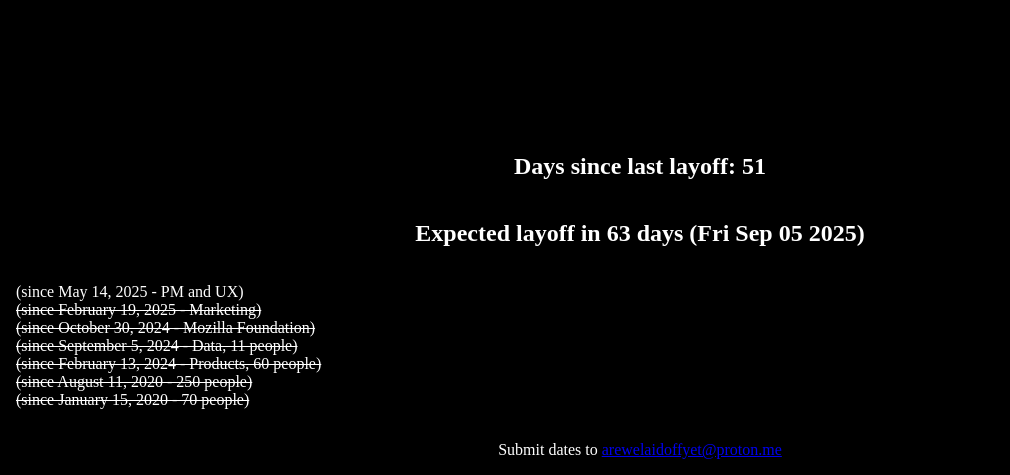
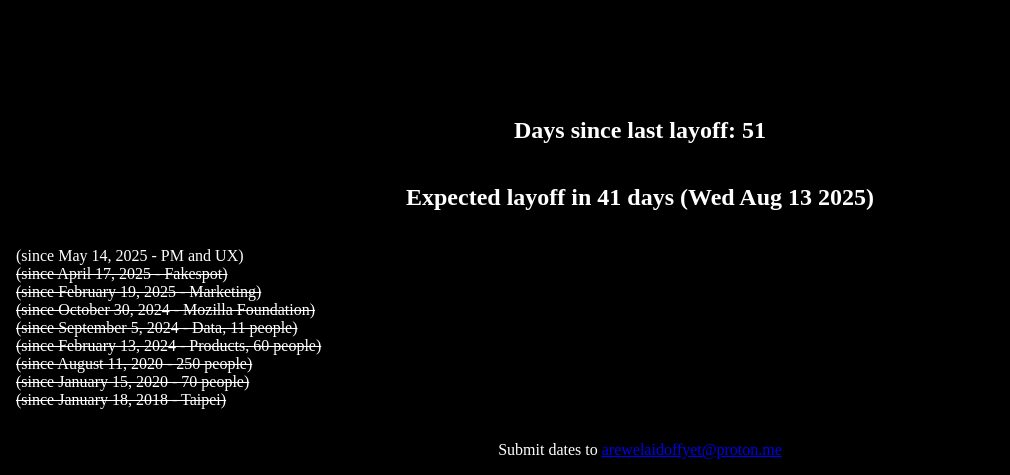
Before and after one commit to arewelaidoffyet/awloy, a plain HTML site: page index.html in a window 1280 px wide. Shown: the part 325-800 px from the top of the page, without its empty margins (0-1010 px from the left). Drawn offline with Linux system fonts and the light colour scheme.

Commit message:
Email updates

```diff
--- a/index.html
+++ b/index.html
@@ -56,12 +56,14 @@ ul li:first-child {
         <h2>Expected layoff <strong id="next-layoff-days"></strong></h2>
         <ul>
            <li>(since May 14, 2025 - PM and UX)</li>
+           <li>(since April 17, 2025 - Fakespot)</li>
            <li>(since February 19, 2025 - Marketing)</li>
            <li>(since October 30, 2024 - Mozilla Foundation)</li>
            <li>(since September 5, 2024 - Data, 11 people)</li>
 	       <li>(since February 13, 2024 - Products, 60 people)</li>
 	       <li>(since August 11, 2020 - 250 people)</li>
 	       <li>(since January 15, 2020 - 70 people)</li>
+           <li>(since January 18, 2018 - Taipei)</li>
         </ul>
 	       <p style="text-align:center">Submit dates to <a href="mailto:arewelaidoffyet@proton.me">arewelaidoffyet@proton.me</a></p>
         <script>
```
